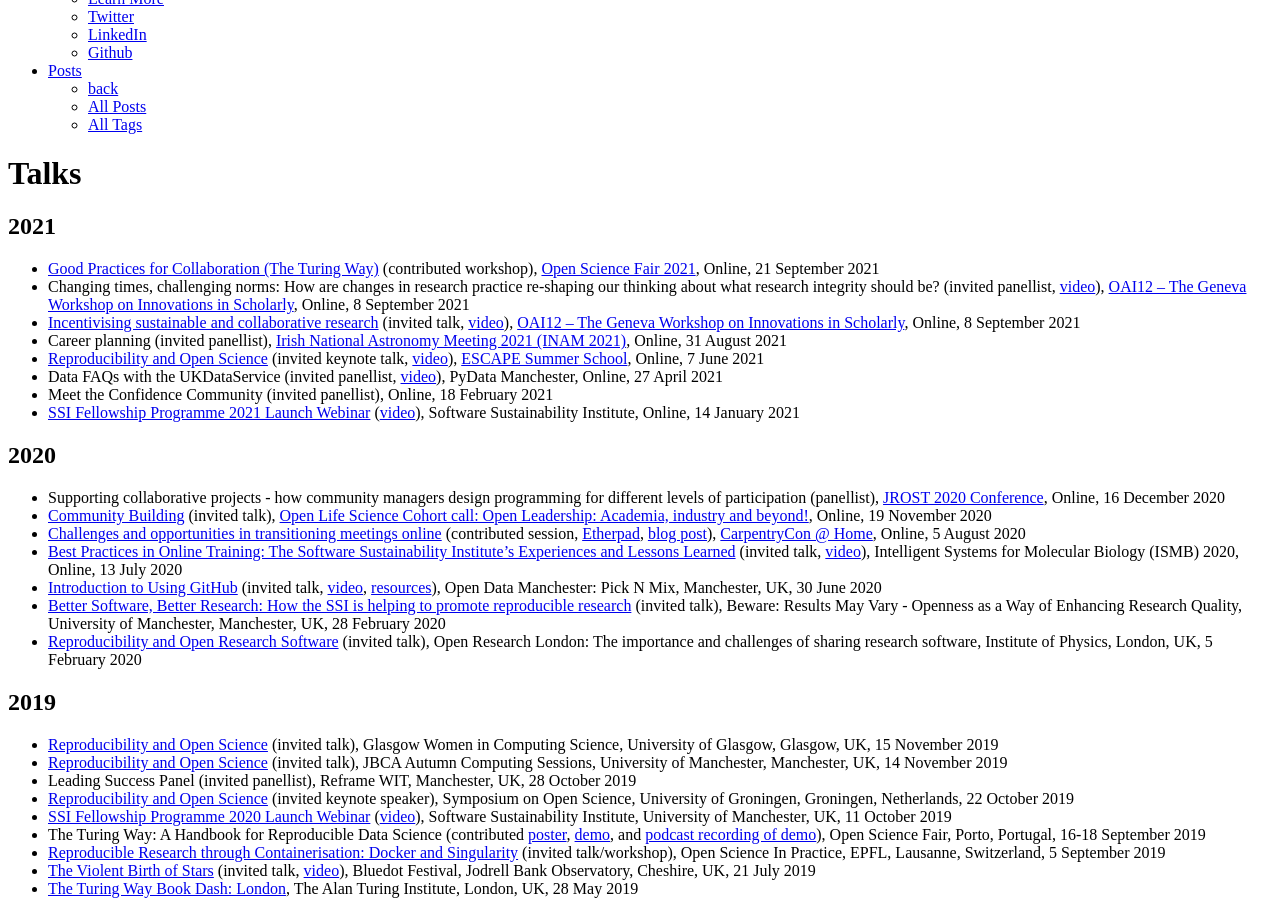
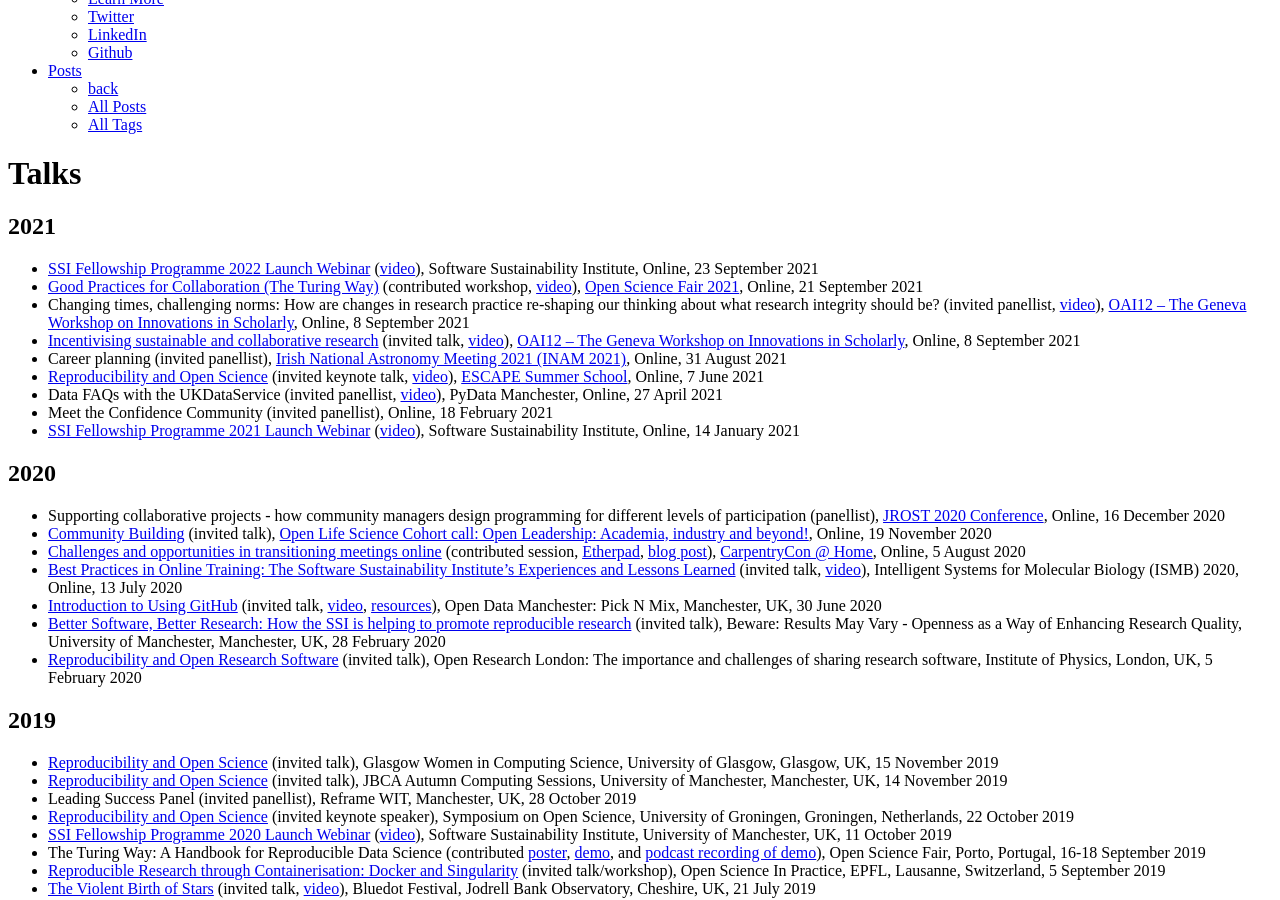
Before and after one commit to rainsworth/rainsworth.github.io, a Jekyll site: the page built from talks/index.md, in a window 1280 px wide and 900 px high, scrolled down 608 px. Built offline with Jekyll 4.4.1, drawn with Linux system fonts in a browser that asks for light colours.

Commit message:
Update index.md

```diff
--- a/talks/index.md
+++ b/talks/index.md
@@ -8,7 +8,8 @@
 
 ## 2021
 
-* [Good Practices for Collaboration (The Turing Way)](https://doi.org/10.5281/zenodo.5511878) (contributed workshop), [Open Science Fair 2021](https://www.opensciencefair.eu/), Online, 21 September 2021
+* [SSI Fellowship Programme 2022 Launch Webinar](https://doi.org/10.5281/zenodo.5512610) ([video](https://youtu.be/sNcvkVnFMhY)), Software Sustainability Institute, Online, 23 September 2021
+* [Good Practices for Collaboration (The Turing Way)](https://doi.org/10.5281/zenodo.5511878) (contributed workshop, [video](https://youtu.be/h3GQiw7JGAM)), [Open Science Fair 2021](https://www.opensciencefair.eu/), Online, 21 September 2021
 * Changing times, challenging norms: How are changes in research practice re-shaping our thinking about what research integrity should be? (invited panellist, [video](https://vimeo.com/588305806#t=7035s)), [OAI12 – The Geneva Workshop on Innovations in Scholarly](https://oai.events/oai12/), Online, 8 September 2021
 * [Incentivising sustainable and collaborative research](https://doi.org/10.6084/m9.figshare.14986890) (invited talk, [video](https://vimeo.com/588305806#t=1500s)), [OAI12 – The Geneva Workshop on Innovations in Scholarly](https://oai.events/oai12/), Online, 8 September 2021
 * Career planning (invited panellist), [Irish National Astronomy Meeting 2021 (INAM 2021)](https://astronomers.ie/inam-2021/), Online, 31 August 2021
```
